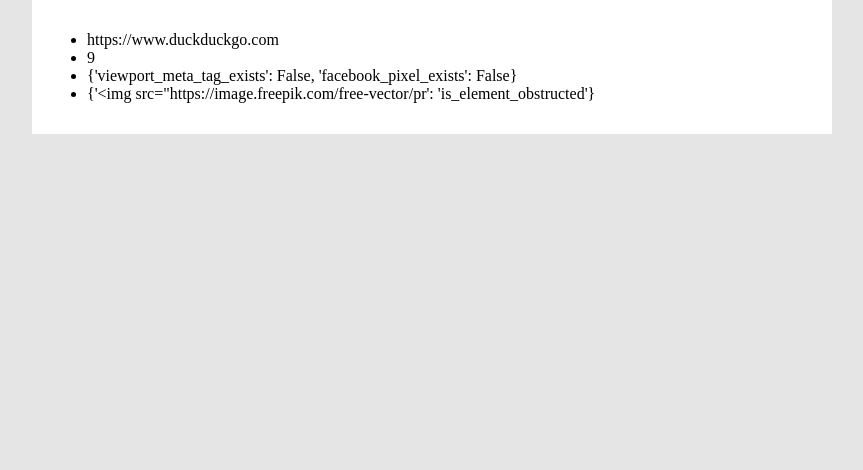
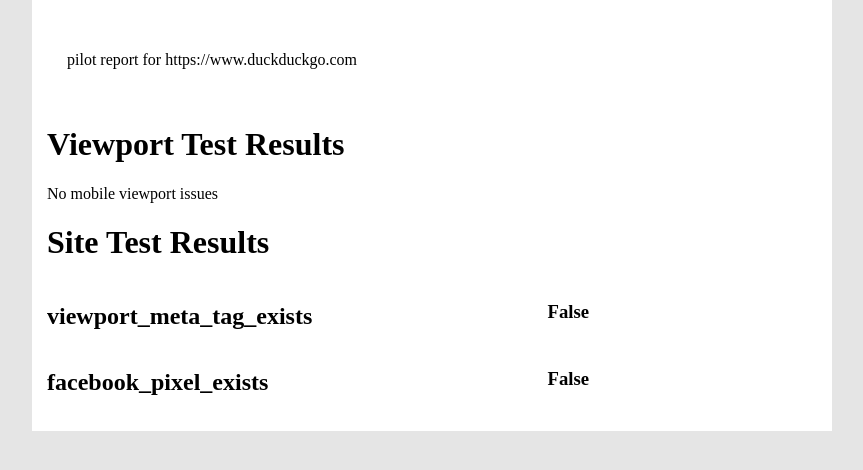
Before and after one commit to chadwickcheney/SeleniumTests, a Django app: page /assure/44/detail/ in a window 1280 px wide. Shown: the part 74-544 px from the top of the page, without its empty margins (208-1071 px from the left). Run offline with Django 3.2, Linux system fonts and the light colour scheme; data comes from the database, SQL or seed files in the repository; both versions use the stored data as it was after the commit.

Commit message:
detail.html

```diff
--- a/assure/static/assure/style.css
+++ b/assure/static/assure/style.css
@@ -9,7 +9,7 @@
   padding: 15px;
 }
 
-/*Pilot Reports*/
+/*Navbar*/
 .navbar ul {
   list-style-type: none;
   margin: 0;
@@ -71,3 +71,33 @@
 .input {
   display: flex;
 }
+
+.shadow{
+  box-shadow:inset 0 -15px 5px -16px #000;
+}
+
+.shadow .content{
+  position: relative; /* This protects the inner element from being blurred */
+  background-color: #fff;
+  padding: 20px;
+}
+
+.row{
+  display: flex;
+}
+
+.left{
+  width: 65%;
+}
+
+.right{
+  width: 35%;
+}
+
+.results h1{
+  font-size: 1em;
+}
+
+.url h1{
+  font-size: 1.25em;
+}
--- a/assure/templates/assure/detail.html
+++ b/assure/templates/assure/detail.html
@@ -2,7 +2,7 @@
 <!DOCTYPE html>
 <html lang="en">
 <head>
-    <link rel="stylesheet" type="text/css" href="{% static 'assure/style.css' %}">
+    <link rel="stylesheet" type="text/css" href="{% static "assure/style.css" %}">
 </head>
 <body>
   <div class="navbar">
@@ -14,14 +14,43 @@
   </div>
   <div class="content">
     {% if latest_report %}
-      <ul>
-        <li>{{ latest_report.site }}</li>
-        <li>{{ latest_report.current_rating }}</li>
-        <li>{{ latest_report.site_json }}</li>
-        <li>{{ latest_report.viewport_json }}</li>
-      </ul>
+    <div class="shadow">
+      <div class="content">
+          <p>pilot report for {{ latest_report.site }}</p>
+      </div>
+    </div>
+    <h1>Viewport Test Results</h1>
+      {% if latest_report.viewport.viewport_json.items %}
+        {% for key, value in latest_report.viewport_json.items %}
+        <div class="row results">
+          <div class="left">
+            <code>{{ key }}</code>
+          </div>
+        <div class="right">
+          <h3>{{ value }}</h3>
+        </div>
+        <br>
+        </div>
+        {% endfor %}
+      {% else %}
+        <p>No mobile viewport issues</p>
+      {% endif %}
+
+      <h1>Site Test Results</h1>
+      {% for key, value in latest_report.site_json.items %}
+      <div class="row results">
+        <div class="left">
+          <h2>{{ key }}</h2>
+        </div>
+        <div class="right">
+          <h3>{{ value }}</h3>
+        </div>
+        <br>
+      </div>
+      {% endfor %}
+
     {% else %}
-      <p>no pilot reports</p>
+      <p>No pilot reports</p>
     {% endif %}
   </div>
 </body>
--- a/assure/viewport.py
+++ b/assure/viewport.py
@@ -20,6 +20,8 @@
 
     #COMMENCE TEST
     def unit_test(self):
+        print("viewport tests")
+
         #self.web.linked_list_all_elements.add_report(node.selenium_object,pilot)
         node=self.web.linked_list_all_elements.cur_node
         tests = [self.is_element_obstructed,self.is_element_text_blocked]
@@ -28,7 +30,7 @@
                 self.web.linked_list_all_elements.print_specifications(node)
                 if test(node):
                     value=None
-                    key=node.element_dictionary['attribute_dictionary']['outerHTML']
+                    key=node.element_dictionary['attribute_dictionary']['outerHTML'][:50]
                     if key in self.test_dictionary.keys():
                         if isinstance(self.test_dictionary[key], list):
                             value=self.test_dictionary[key]
@@ -80,4 +82,4 @@
             return False
 
     def is_element_text_blocked(self, node):
-        return ("in development")
+        return False
--- a/assure/views.py
+++ b/assure/views.py
@@ -51,11 +51,31 @@
                     print(pilot.site)
                     print(pilot.current_rating)
                 except Pilot.DoesNotExist:
-                    dictionary = self.creed.test_units(test=False)
-                    pilot = Pilot(site=site,current_rating=9,viewport_json=dictionary)
+                    dictionary = self.creed.test_units(url=url)
+                    '''s_dictionary = {
+                        'Site':
+                        {
+                            'viewport_meta_tag_exists': False,
+                            'facebook_pixel_exists': False
+                        }}
+
+                    vp_dictionary = {
+                        'Viewport':
+                        {
+                            '<a action="replace" href="#/privacy">Privacy Statement</a>': 'is_element_text_blocked',
+                            '<h6>Dallas Weather: 8.85 F</h6>': 'is_element_text_blocked',
+                            '<p>© 2019 Site is Designed by Abhishek Duggal</p>': 'is_element_text_blocked',
+                            '<p>This site is fictional! Made only for demonstration and learning purposes</p>': 'is_element_text_blocked',
+                            '<br>': 'is_element_text_blocked',
+                            '<img src="/static/media/duggal_logo.b73926ee.png" alt="personal_logo" width="60px" height="50px">': 'is_element_text_blocked',
+                            '<img src="https://image.freepik.com/free-vector/professional-business-meeting_23-2147553518.jpg" alt="https://banner2.kisspng.com/20180411/jqw/kisspng-professional-business-organization-job-meeting-the-boss-baby-5acdb3967aa979.6219869415234302945024.jpg">': ['is_element_obstructed', 'is_element_text_blocked']
+                        }}'''
+
+                    pilot = Pilot(site=site,current_rating=9,viewport_json=dictionary['viewport'],site_json=dictionary['site'])
+                    print(dictionary['viewport'])
+                    print(dictionary['site'])
                     print(pilot.site)
                     print(pilot.current_rating)
-
                     pilot.save()
                 #self.creed.test_units()
 
```
Also changed, not shown: assure/creed.py (+4 -3 lines), assure/web.py (+9 -0 lines), db.sqlite3, 1 other file.
